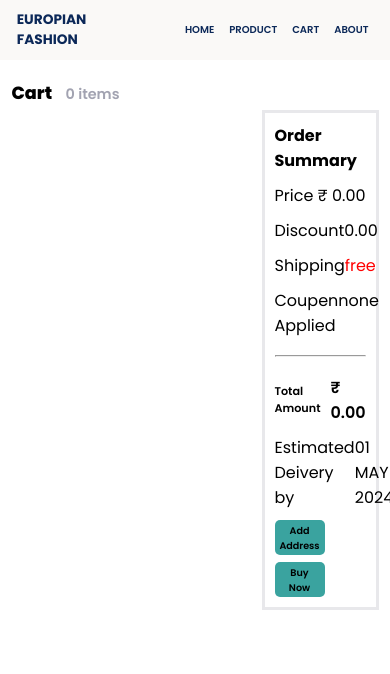
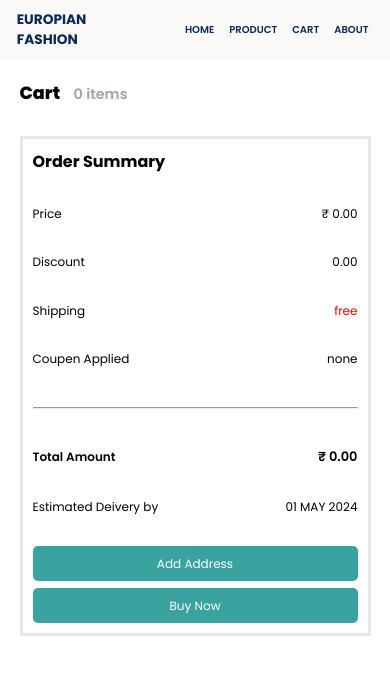
Before and after one commit to rasi-c/Carra-E-commerce, a React (Create React App) app: page /cart in a window 390 px wide. Shown: the top 674 px of the page. Built offline with nearby package versions, Linux system fonts and the light colour scheme; the HTML template or start-up script is replaced by a standard one.

Commit message:
cart page responsive complete

```diff
--- a/src/components/cartpage/cart.css
+++ b/src/components/cartpage/cart.css
@@ -1,34 +1,40 @@
 @import url("https://fonts.googleapis.com/css2?family=Poppins:ital,wght@0,100;0,200;0,300;0,400;0,500;0,600;0,700;0,800;0,900;1,100;1,200;1,300;1,400;1,500;1,600;1,700;1,800;1,900&display=swap");
 .maincontainer {
   width: 100%;
-  /* min-height: 100vh; */
   display: flex;
 }
 .card2Sec {
   padding-top: 20px;
   width: 100%;
   height: 200px;
-  /* overflow: scroll; */
   display: flex;
   background-color: white;
   align-items: center;
   position: relative;
-  justify-content: space-between;
+  justify-content: space-evenly;
   margin-left: 15px;
 }
 .glasses1 {
-  width: 30%;
-  height: 80%;
+  min-width: 100px;
+  min-height: 100px;
+  width: 120px;
+  height: 120px;
+}
+.details4 {
+  width: 100%;
+  text-align: justify;
+  font-family: "Poppins", sans-serif;
+  font-weight: 400;
+  font-style: normal;
+  font-size: clamp(10px, 1.2vw, 11px);
 }
 .headDetails {
-  width: 44%;
-  /* background: red; */
+  width: 30%;
   display: flex;
   flex-direction: column;
   align-items: flex-start;
   height: 120px;
   justify-content: space-between;
-  /* margin-left: 50px; */
 }
 .detailsSec {
   padding: 10px 25px;
@@ -39,7 +45,7 @@
   text-align: justify;
 }
 .headingSec {
-  font-size: 20px;
+  font-size: clamp(15px, 1.8vw, 20px);
   font-family: "Poppins", sans-serif;
   font-weight: 600;
   font-style: normal;
@@ -51,20 +57,21 @@
   font-size: medium;
 }
 .priceSec {
-  width: 100px;
+  width: 120px;
   text-align: center;
-  font-size: 17px;
+  font-size: clamp(13px, 1.3vw, 17px);
   font-family: "Poppins", sans-serif;
   font-weight: 600;
   font-style: normal;
+  display: flex;
+  align-items: center;
+  justify-content: flex-end;
 }
 .display {
   display: flex;
-  flex-direction: column;
-  font-size: 15px;
+  flex-direction: row;
   font-family: "Poppins", sans-serif;
   font-weight: 600;
-  font-style: normal;
 }
 .disButtons {
   gap: 10px;
@@ -73,25 +80,21 @@
   border: 1px solid black;
   height: 35px;
 }
-.display button {
-  width: 40px;
+.countBtn {
+  width: 35px;
   height: 20px;
-  /* border-radius: 5px; */
   border: none;
   font-weight: 400;
   background-color: #fff;
-  font-size: 20px;
+  font-size: clamp(15px, 1.4vw, 20px);
   display: flex;
   justify-content: center;
   align-items: center;
   cursor: pointer;
 }
 .closebtn {
-  position: absolute;
-  right: 180px;
-  top: 140px;
-  width: 5em;
-  height: 2em;
+  width: 7rem;
+  height: 80%;
   border: none;
   color: rgb(250, 141, 141);
   border-radius: 5px;
@@ -101,6 +104,9 @@
   font-family: "Poppins", sans-serif;
   font-weight: 600;
   font-style: normal;
+  display: flex;
+  justify-content: center;
+  align-items: flex-end;
 }
 .closebtn:hover {
   color: rgb(211, 21, 21);
@@ -110,37 +116,53 @@
 .closebtn:active {
   background-color: rgb(130, 0, 0);
 }
-
-/* .closebtn:hover > .close {
-  animation: close 0.2s forwards 0.25s;
+.rateRemove {
+  display: flex;
+  height: 100%;
+  gap: 5%;
 }
 
-@keyframes close {
-  100% {
-    opacity: 1;
+@media screen and (max-width: 600px) {
+  .card2Sec {
+    margin-left: 0;
+    column-gap: 10px;
+    padding-top: 0px;
+    height: 160px;
+    position: relative;
   }
-} */
-
-@media screen and (max-width: 600px) {
-  .detailsSec {
-    font-size: 0.7rem;
-    padding: 5px 5px;
+  .glasses1 {
+    width: 80px;
+    height: 80px;
+    min-width: 60px;
+    min-height: 60px;
   }
   .headingSec {
-    font-size: 0.8rem;
+    font-size: 12px;
+  }
+  .details4 {
+    font-size: 9px;
   }
   .display {
+    height: 20px;
+  }
+  .rateRemove{
+    flex-wrap: wrap;
+    justify-content: end;
+  }
+  .closebtn{
+    position: absolute;
+    padding-top: 50px;
+    height: 20px;
+    justify-content: end;
+    font-size: 0.6rem;
+    right: 0px;
+    top: -15px;
+  }
+  .quantity{
     font-size: 0.7rem;
-    position: absolute;
-    right: 10px;
-    top: 40px;
   }
-  .display button {
-    width: 25px;
-  }
-  .priceSec {
-    margin-top: 40px;
-    margin-right: 10px;
-    font-size: 0.8rem;
+  .disButtons{
+    width: 70px;
+    height: 25px;
   }
 }
--- a/src/components/cartpage/cart.jsx
+++ b/src/components/cartpage/cart.jsx
@@ -4,14 +4,10 @@ import "./cart.css";
 
 export function Cart(props) {
   const myNewArray = useContext(MyContext);
-  // const [value, setValue] = useState(1);
   const [quantity, setQuantity] = useState(props.item.quantity);
   const currentId = props.item.newId;
   console.log("props is : ", props);
   console.log("cart id : ", currentId);
-  // const  newKey = 'quantity';
-  // const newValue = quantity;
-  // props.item.newKey = newValue;
   console.log("latest props quantity ",quantity);
   const totalAmount = myNewArray.cart.reduce((total, item) => {
     return total + (item.newPrice * item.quantity);
@@ -56,10 +52,10 @@ export function Cart(props) {
       </svg>
       <div className="headDetails">
         <div className="headingSec">{props.item.newTitle}</div>
-        <div className="details">{props.item.newDetails}</div>
+        <div className="details4">{props.item.newDetails}</div>
       <div className="display">
         <div className="disButtons">
-          <button
+          <button className="countBtn"
             onClick={() => {
               if (quantity <= 1) {
                 setQuantity(1);
@@ -78,7 +74,7 @@ export function Cart(props) {
             -
           </button>
           <div className="quantity"> {quantity}</div>
-          <button
+          <button className="countBtn"
             onClick={() => {
               let currentData = myNewArray.cart.find(item => item.newId === props.item.newId);
 
@@ -93,14 +89,13 @@ export function Cart(props) {
             +
           </button>
         </div>
+        <button className="closebtn" onClick={() => dataDelete(currentId)}> Remove</button>
       </div>
       </div>
+      <div className="rateRemove">
+
       <div className="priceSec">RS : {(props.item.newPrice * quantity).toFixed(2)}</div>
-      <button className="closebtn" onClick={() => dataDelete(currentId)}> Remove
-        {/* <span className="X"></span>
-        <span className="Y"></span>
-        <div className="close">Close</div> */}
-      </button>
+      </div>
     </div>
   );
 }
--- a/src/components/cartpage/maincart.css
+++ b/src/components/cartpage/maincart.css
@@ -5,17 +5,18 @@
   padding-top: 80px;
   min-height: 100vh;
   display: flex;
-  /* align-content: flex-start; */
-  /* padding-top: 10px; */
-  gap: 1rem;
+  align-content: flex-start;
+  gap: 10%;
   padding-bottom: 30px;
-  justify-content: center;
+  justify-content: flex-start;
+  margin-left: 5%;
 }
 .right {
   width: 40%;
-  /* margin-left: 15px; */
   display: flex;
   justify-content: flex-end;
+  position: fixed;
+  right: 30px;
 }
 .left {
   width: 50%;
@@ -29,14 +30,13 @@
   font-family: "Poppins", sans-serif;
   font-weight: 400;
   font-style: normal;
-  font-size: 1rem;
+  font-size: clamp(12px, 1.5vw, 17px);
 }
 .amountDisplay {
   background-color: white;
   padding: 20px;
   display: flex;
   justify-content: space-between;
-  /* margin-right: 15px; */
   height: 500px;
   width: 75%;
   margin-top: 30px;
@@ -55,7 +55,7 @@
   font-family: "Poppins", sans-serif;
   font-weight: 600;
   font-style: normal;
-  font-size: 1.2rem;
+  font-size: clamp(13px, 1.3vw, 17px);
 }
 .buttons {
   width: 100%;
@@ -71,8 +71,9 @@
   width: 100%;
   height: 35px;
   font-family: "Poppins", sans-serif;
-  font-weight: 500;
+  font-weight: 400;
   font-style: normal;
+  font-size: clamp(12px, 1.2vw, 15px);
   display: flex;
   justify-content: center;
   background-color: #3aa39f;
@@ -80,6 +81,7 @@
   border-radius: 5px;
   align-items: center;
   cursor: pointer;
+  color: white;
 }
 .cartCount{
   color: black;
@@ -97,24 +99,23 @@
   font-size: 0.9rem;
 }
 @media screen and (max-width: 600px) {
-  .amountDisplay {
+  .maincartContainer{
+    flex-wrap: wrap;
+    justify-content: center;
+    margin-left: 0;
+    gap: 0%;
+  }
+  .right{
+    position: static;
+    width: 100%;
+    justify-content: center;
+  }
+  .left{
+    width: 90%;
+    row-gap: 0;
+  }
+  .amountDisplay{
+    width: 90%;
     padding: 10px;
   }
-  .totalamountShow {
-    font-size: 0.7rem;
-  }
-  .amount {
-    font-size: 1rem;
-  }
-  .buttons {
-    width: 50px;
-  }
-  .buynowBtn,
-  .addAdress {
-    width: 50px;
-    font-size: 0.6rem;
-    height: 35px;
-    line-height: 15px;
-    font-weight: 600;
-  }
 }
```
